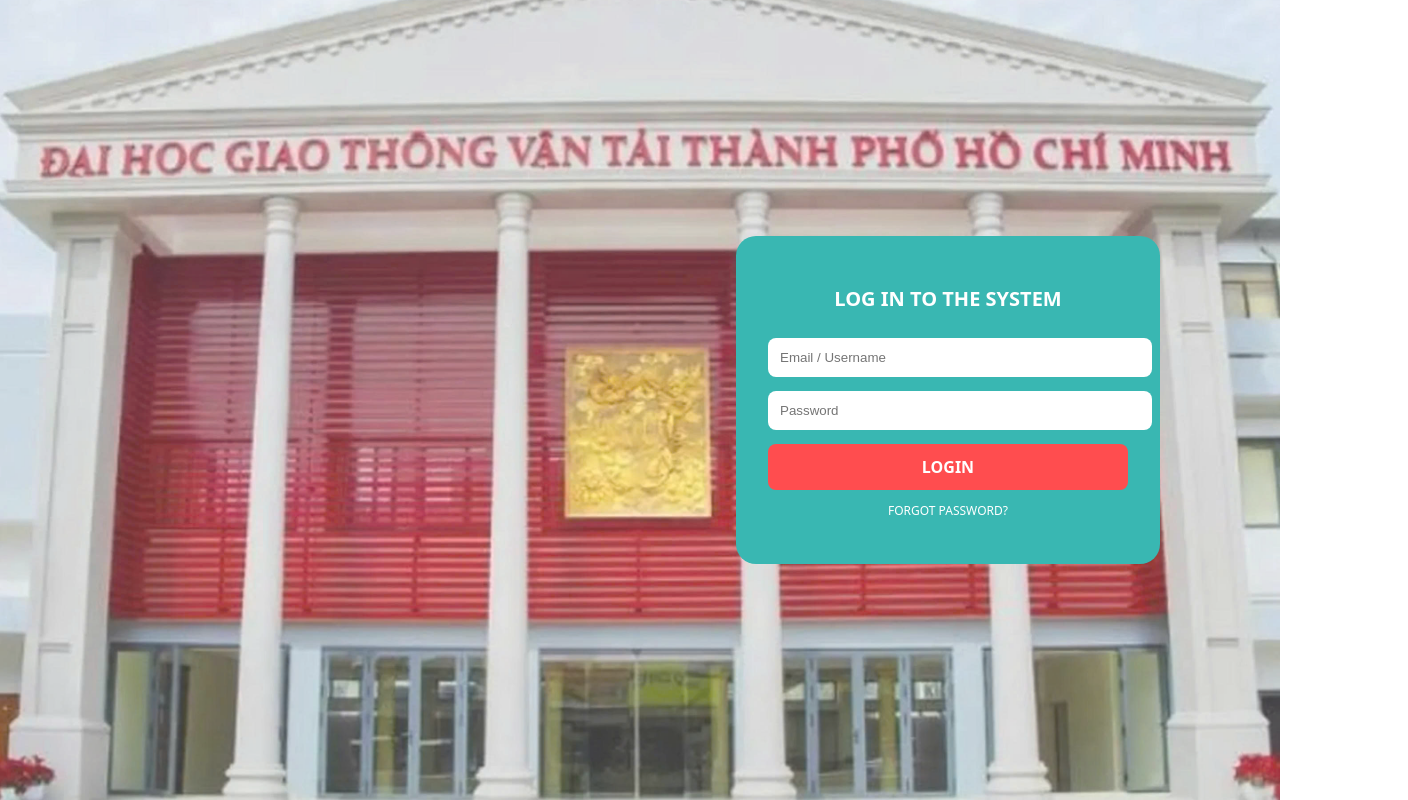
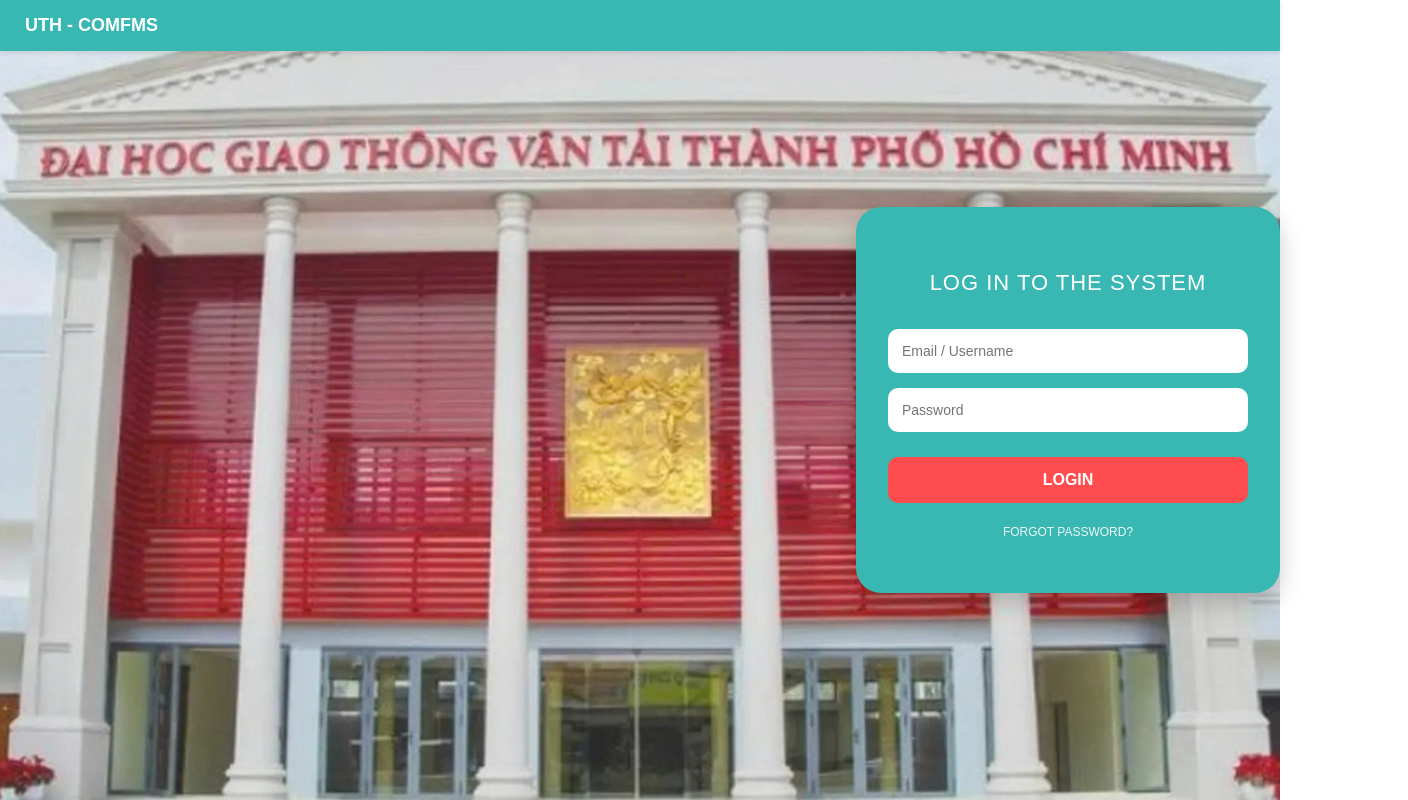
Before and after one commit to nhom-cnpm/Project-UTH-Scientific-Conference-Paper-Management-System, a React app in the folder frontend/frontend/: page /login in a window 1280 px wide. Shown: the whole page, 1408 px wide, since content can reach past the window. Built offline with nearby package versions, Linux system fonts and the light colour scheme; the HTML template or start-up script is replaced by a standard one.

Commit message:
update Login.jsx,Login.css

```diff
--- a/frontend/frontend/src/pages/Login.jsx
+++ b/frontend/frontend/src/pages/Login.jsx
@@ -19,8 +19,6 @@
 
   const handleSubmit = (e) => {
     e.preventDefault();
-
-    // ===== MOCK AUTHENTICATION =====
     if (form.username === "reviewer") {
       navigate("/reviewer");
     } else if (form.username === "chair") {
@@ -32,6 +30,9 @@
 
   return (
     <div className="login-container">
+      {/* 1. THÊM DÒNG NÀY Ở ĐÂY */}
+      <div className="header-bar">UTH - COMFMS</div>
+
       <div className="login-overlay">
         <div className="login-box">
           <h2>LOG IN TO THE SYSTEM</h2>
--- a/frontend/frontend/src/styles/Login.css
+++ b/frontend/frontend/src/styles/Login.css
@@ -1,59 +1,93 @@
+/* Container chính chứa toàn bộ trang */
 .login-container {
   height: 100vh;
+  width: 100%;
   background-image: url("/uth-bg.jpg");
-  background-size: cover;
+  background-size: 100% auto;
   background-position: center;
+  position: relative;
+  font-family: Arial, sans-serif;
+}
+
+.header-bar {
+  background-color: #39b7b2;
+  color: white;
+  padding: 12px 25px;
+  font-weight: bold;
+  font-size: 18px;
+  position: absolute;
+  top: 0;
+  left: 0;
+  right: 0;
+  z-index: 10;
+  box-shadow: 0 2px 5px rgba(0, 0, 0, 0.1);
 }
 
 .login-overlay {
   height: 100%;
-  background-color: rgba(255, 255, 255, 0.2);
+  width: 100%;
+  background-color: rgba(255, 255, 255, 0.1);
   display: flex;
   justify-content: flex-end;
   align-items: center;
-  padding-right: 120px;
+  padding-right: 10%;
 }
 
 .login-box {
   width: 360px;
   background-color: #39b7b2;
-  padding: 32px;
-  border-radius: 20px;
+  padding: 40px 32px;
+  border-radius: 25px;
   color: white;
   text-align: center;
+  box-shadow: 0 10px 25px rgba(0, 0, 0, 0.2);
 }
 
 .login-box h2 {
-  margin-bottom: 24px;
-  font-size: 20px;
+  margin-bottom: 30px;
+  font-size: 22px;
+  font-weight: normal;
+  letter-spacing: 1px;
 }
 
 .login-box input {
   width: 100%;
-  padding: 12px;
-  margin-bottom: 14px;
+  padding: 14px;
+  margin-bottom: 15px;
   border: none;
-  border-radius: 8px;
+  border-radius: 10px;
   outline: none;
+  font-size: 14px;
+  box-sizing: border-box;
 }
 
 .login-box button {
   width: 100%;
-  padding: 12px;
+  padding: 14px;
   background-color: #ff4d4f;
   border: none;
-  border-radius: 8px;
+  border-radius: 10px;
   color: white;
   font-weight: bold;
+  font-size: 16px;
   cursor: pointer;
+  transition: background 0.3s;
+  margin-top: 10px;
 }
 
 .login-box button:hover {
+  background-color: #ff7875;
+}
+
+.forgot-password {
+  margin-top: 20px;
+  font-size: 12px;
+  cursor: pointer;
+  text-decoration: none;
+  display: inline-block;
   opacity: 0.9;
 }
 
-.forgot-password {
-  margin-top: 12px;
-  font-size: 12px;
-  cursor: pointer;
+.forgot-password:hover {
+  text-decoration: underline;
 }
```
